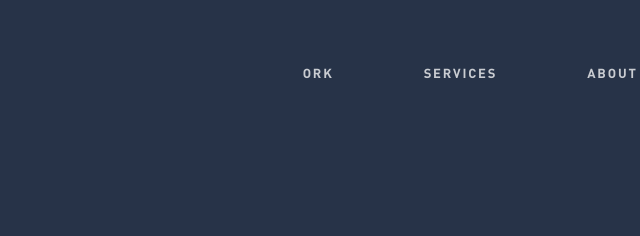
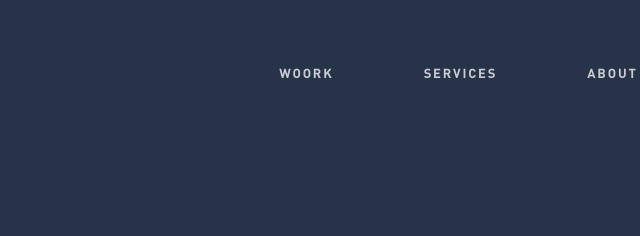
Before and after one commit to fortana-co/website, a website: page public/opi/index.html in a window 1280 px wide. Shown: the top 236 px of the page, 394-1034 px from the left. Drawn offline with nearby package versions, Linux system fonts and the light colour scheme; files that its build step writes are made by us from their sources; files whose address does not match are found by name.

Commit message:
Test two

```diff
--- a/public/opi/index.html
+++ b/public/opi/index.html
@@ -34,7 +34,7 @@
 
       <div class="end">
         <ul>
-          <li><a href="/#work" class="link xs-hidden">ork</a></li>
+          <li><a href="/#work" class="link xs-hidden">Woork</a></li>
           <li><a href="/#services" class="link xs-hidden">Services</a></li>
           <li><a href="/about" class="link">About</a></li>
           <li><a href="/#contact" class="link xs-hidden">Contact</a></li>
```
